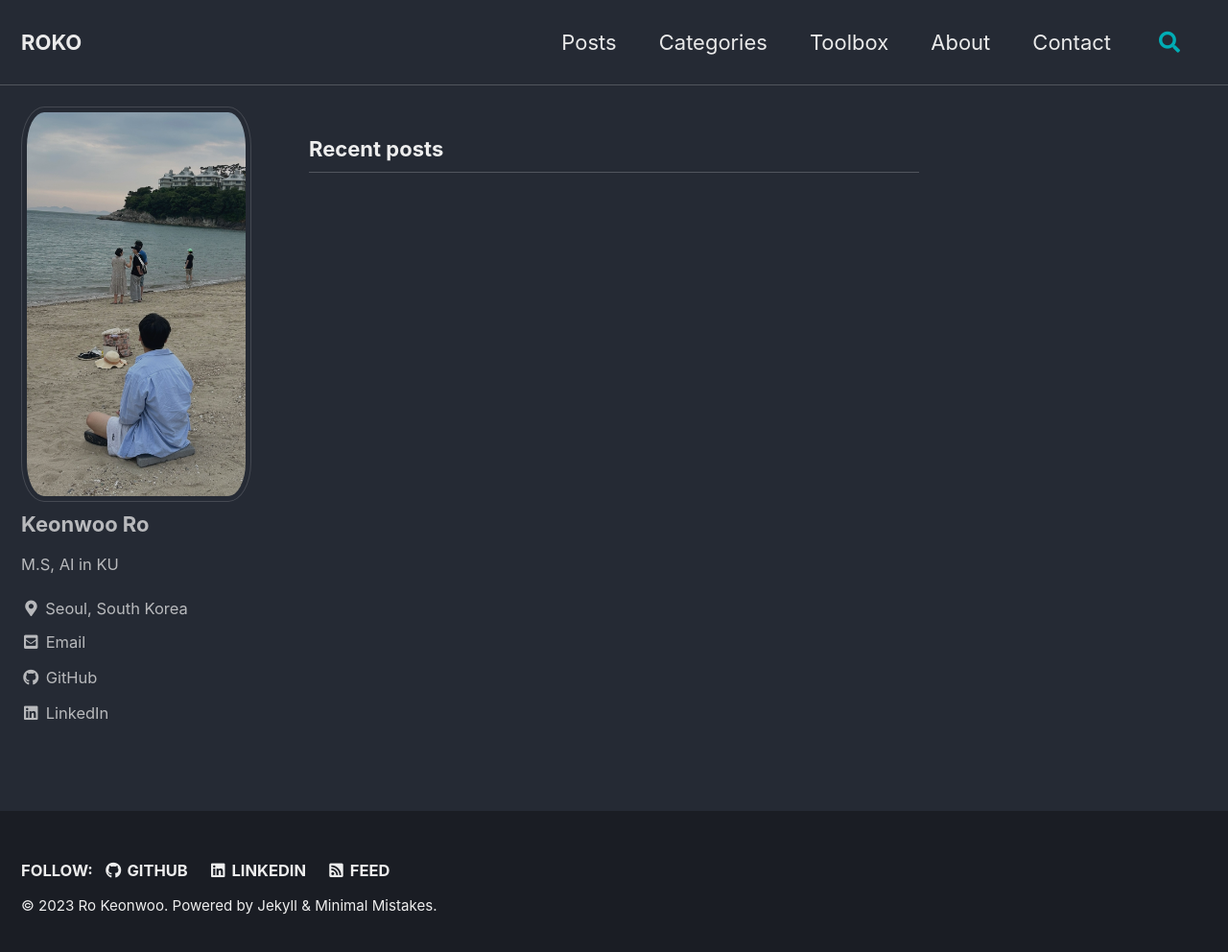
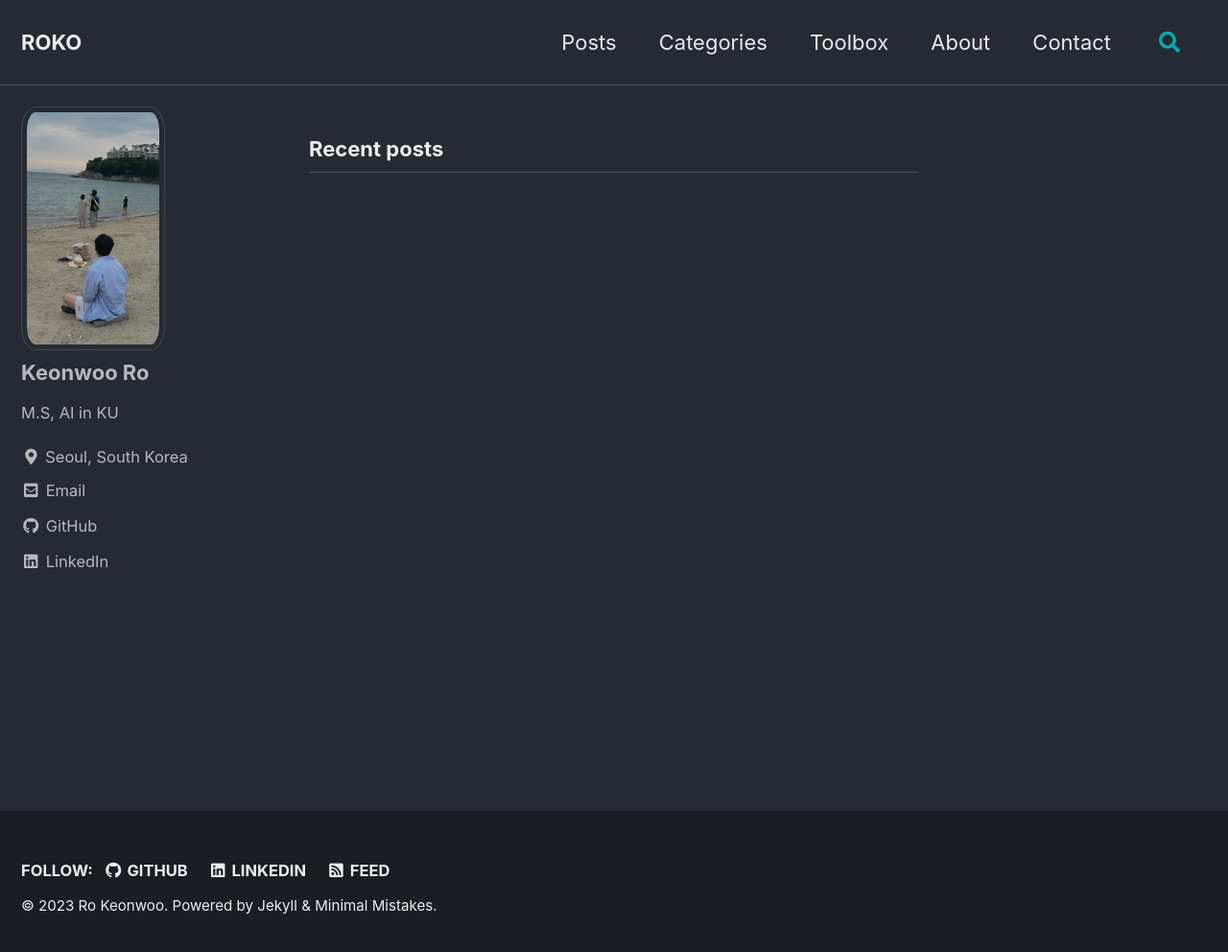
Before and after one commit to ro-ko/ro-ko.github.io, a Jekyll site: the page built from index.html, in a window 1280 px wide and 1000 px high. Shown: the top 992 px of the window at 96% size. Built offline with Jekyll 4.4.1, drawn with Linux system fonts in a browser that asks for light colours; cached includes are drawn as plain includes; the list of posts is cut into pages by our own code; comment, search, counter and statistics services are not loaded.

Commit message:
profile & google search

```diff
--- a/_config.yml
+++ b/_config.yml
@@ -73,7 +73,7 @@
   search_only_api_key    : # YOUR_SEARCH_ONLY_API_KEY
   powered_by             : # true (default), false
 google:
-  search_engine_id       : # YOUR_SEARCH_ENGINE_ID
+  search_engine_id       : c4f4119dcd3db44e9 # YOUR_SEARCH_ENGINE_ID
   instant_search         : # false (default), true
 # SEO Related
 google_site_verification :
--- a/_includes/author-profile.html
+++ b/_includes/author-profile.html
@@ -5,16 +5,22 @@
 
   {% if author.avatar %}
     <div class="author__avatar">
-      <a href="{{ author.home | default: '/' | absolute_url }}">
-        <img src="{{ author.avatar | relative_url }}" alt="{{ author.name }}" itemprop="image" class="u-photo">
-      </a>
+      {% if author.home %}
+        <a href="{{ author.home | relative_url }}">
+          <img src="{{ author.avatar | relative_url }}" alt="{{ author.name }}" itemprop="image">
+        </a>
+      {% else %}
+        <img src="{{ author.avatar | relative_url }}" alt="{{ author.name }}" itemprop="image">
+      {% endif %}
     </div>
   {% endif %}
 
   <div class="author__content">
-    <h3 class="author__name p-name" itemprop="name">
-      <a class="u-url" rel="me" href="{{ author.home | default: '/' | absolute_url }}" itemprop="url">{{ author.name }}</a>
-    </h3>
+    {% if author.home %}
+      <a href="{{ author.home | relative_url }}"><h3 class="author__name" itemprop="name">{{ author.name }}</h3></a>
+    {% else %}
+      <h3 class="author__name" itemprop="name">{{ author.name }}</h3>
+    {% endif %}
     {% if author.bio %}
       <div class="author__bio p-note" itemprop="description">
         {{ author.bio | markdownify }}
--- a/_layouts/default.html
+++ b/_layouts/default.html
@@ -25,6 +25,10 @@
       {{ content }}
     </div>
 
+    <script async src="https://cse.google.com/cse.js?cx=c4f4119dcd3db44e9">
+    </script>
+    <div class="gcse-search"></div>
+
     {% if site.search == true %}
       <div class="search-content">
         {% include_cached search/search_form.html %}
--- a/_sass/minimal-mistakes/_sidebar.scss
+++ b/_sass/minimal-mistakes/_sidebar.scss
@@ -134,7 +134,7 @@
     }
 
     img {
-      max-width: 240px;
+      max-width: 150px;
       border-radius: 10%;
 
       @include breakpoint($large) {
```
